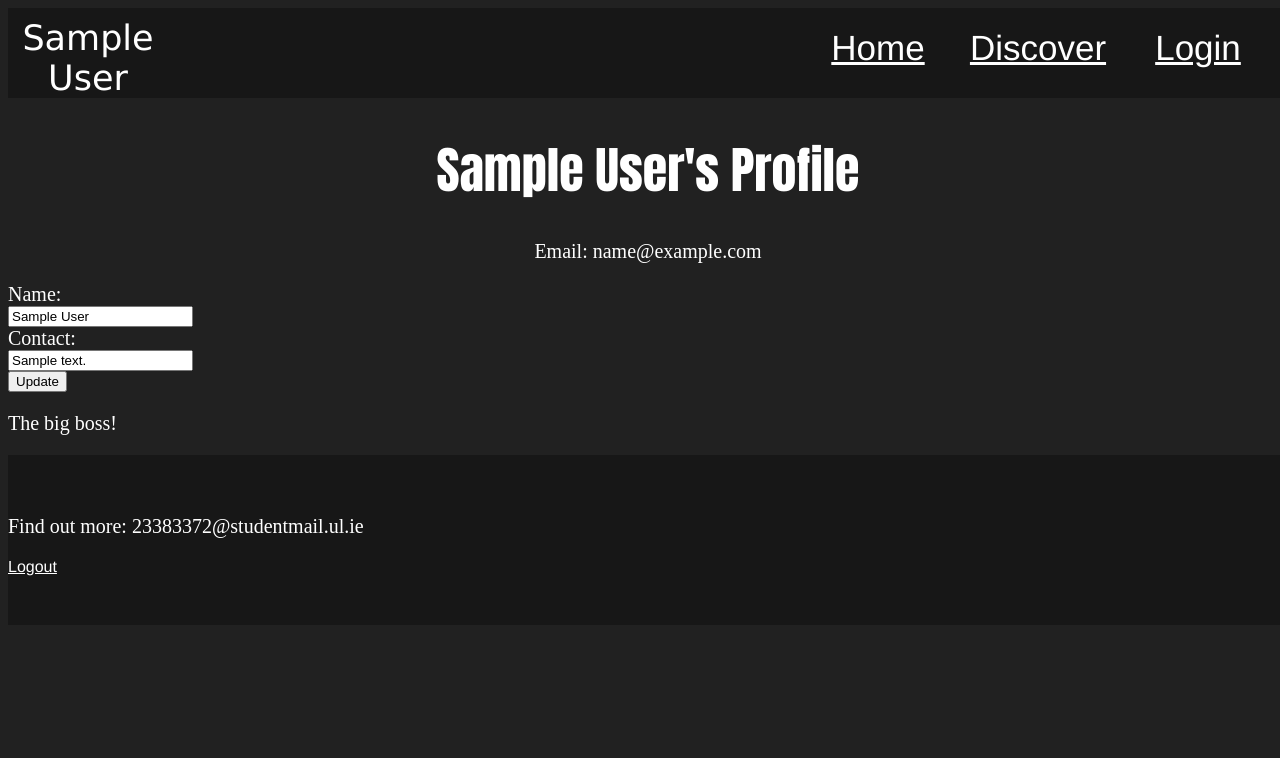
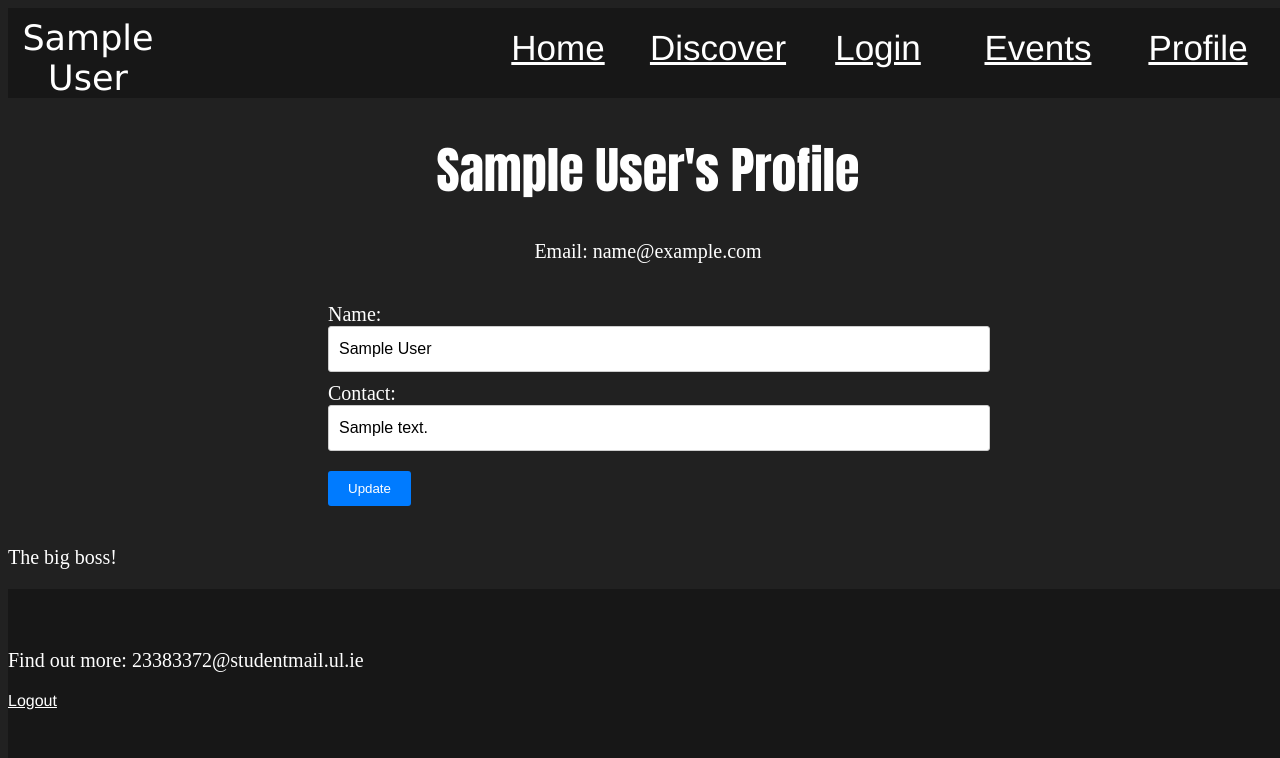
Before and after one commit to Fred-Sheppard/ClubMini, a Django app: page /profile/1 in a window 1280 px wide. Shown: the top 758 px of the page. Run offline with Django 5.2, Linux system fonts and the light colour scheme; a user stored in the database is signed in; tables that the repository leaves empty hold one stand-in row (values such as "Sample post").

Commit message:
Making sure everything works

```diff
--- a/app/static/css/style.css
+++ b/app/static/css/style.css
@@ -365,3 +365,66 @@ ul {
 .large-button:hover {
     background-color: darkgreen;
 }
+.profile-form {
+    /* Center the form horizontally */
+    margin: 0 auto;
+    width: 50%; /* Adjust width as needed */
+
+    /* Add some padding and margin */
+    padding: 20px;
+    margin-top: 20px;
+
+}
+
+/* Add styles for form elements inside profile-form */
+.profile-form input[type="text"],
+.profile-form input[type="email"],
+.profile-form textarea,
+.profile-form select {
+    /* Make input fields take up full width */
+    width: 100%;
+
+    /* Add some padding and margin */
+    padding: 10px;
+    margin-bottom: 10px;
+
+    /* Add border and border-radius */
+    border: 1px solid #ccc;
+    border-radius: 3px;
+
+    /* Set font size and line height */
+    font-size: 16px;
+    line-height: 1.5;
+
+    /* Remove default browser styles */
+    outline: none;
+}
+
+/* Add styles for submit button */
+.profile-form input[type="submit"] {
+    /* Set background color and text color */
+    background-color: #007bff;
+    color: #fff;
+
+    /* Add padding and margin */
+    padding: 10px 20px;
+    margin-top: 10px;
+
+    /* Add border and border-radius */
+    border: none;
+    border-radius: 3px;
+
+    /* Set cursor to pointer on hover */
+    cursor: pointer;
+
+    /* Remove default browser styles */
+    outline: none;
+
+    /* Add hover effect */
+    transition: background-color 0.3s ease;
+}
+
+.profile-form input[type="submit"]:hover {
+    /* Change background color on hover */
+    background-color: #0056b3;
+}
--- a/app/templates/base.html
+++ b/app/templates/base.html
@@ -15,6 +15,11 @@
         <div id="header-option"><a href="/{{ user.dashboard }}">Home</a></div>
         <div id="header-option"><a href="{% url 'discover' %}">Discover</a></div>
         <div id="header-option"><a href="{% url 'login' %}">Login</a></div>
+        <div id="header-option"><a href="{% url 'events_list' %}">Events</a></div>
+        {% if user.is_authenticated %}
+    <div id="header-option"><a href="{% url 'profile' user_id=user.pk %}">Profile</a></div>
+        {% endif %}
+
     </div>
 </header>
 <body class="background-colour">
--- a/app/templates/view_club.html
+++ b/app/templates/view_club.html
@@ -31,7 +31,6 @@
             </form>
         </div>
     </div>
-
     <div class="welcome" style="margin-top: 200px;">
         <h3>Owner:</h3>
         <p>{{ club.owner }} - {{ club.owner.email }}</p>
--- a/app/views.py
+++ b/app/views.py
@@ -249,7 +249,7 @@ def create_club(request):
 
     return render(request, 'create_club.html', {'form': ClubForm})
 
-
+@login_required
 def profile(request, user_id):
     viewed_user = get_object_or_404(Users, user_id=user_id)
     if viewed_user.is_admin():
--- /dev/null
+++ b/scripts/EmptyData.sql
@@ -0,0 +1,3 @@
+INSERT INTO app_roles (name)
+VALUES ('Coordinator'),
+       ('Student');
```
Also changed, not shown: app/templates/club.html (deleted, +0 -22 lines).
